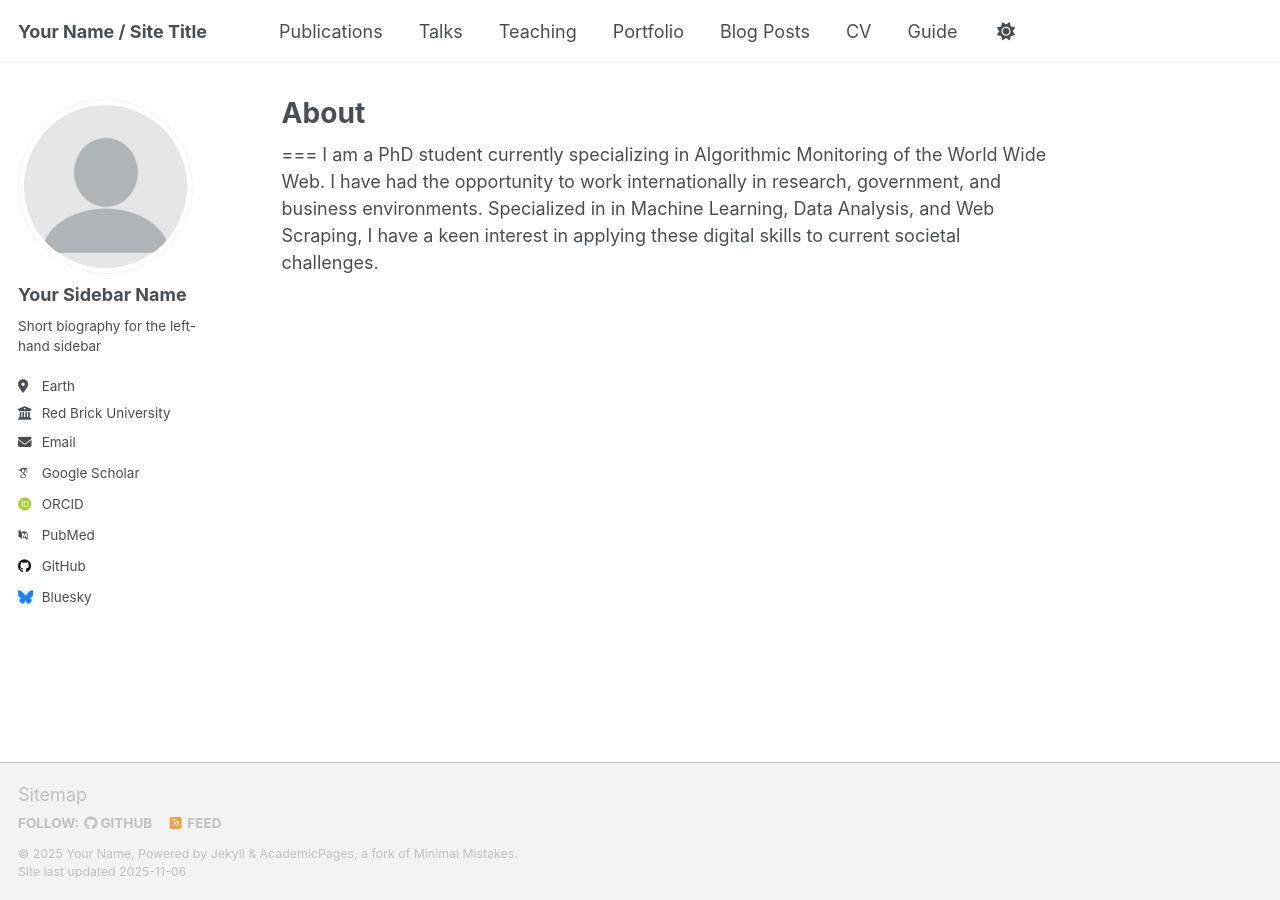
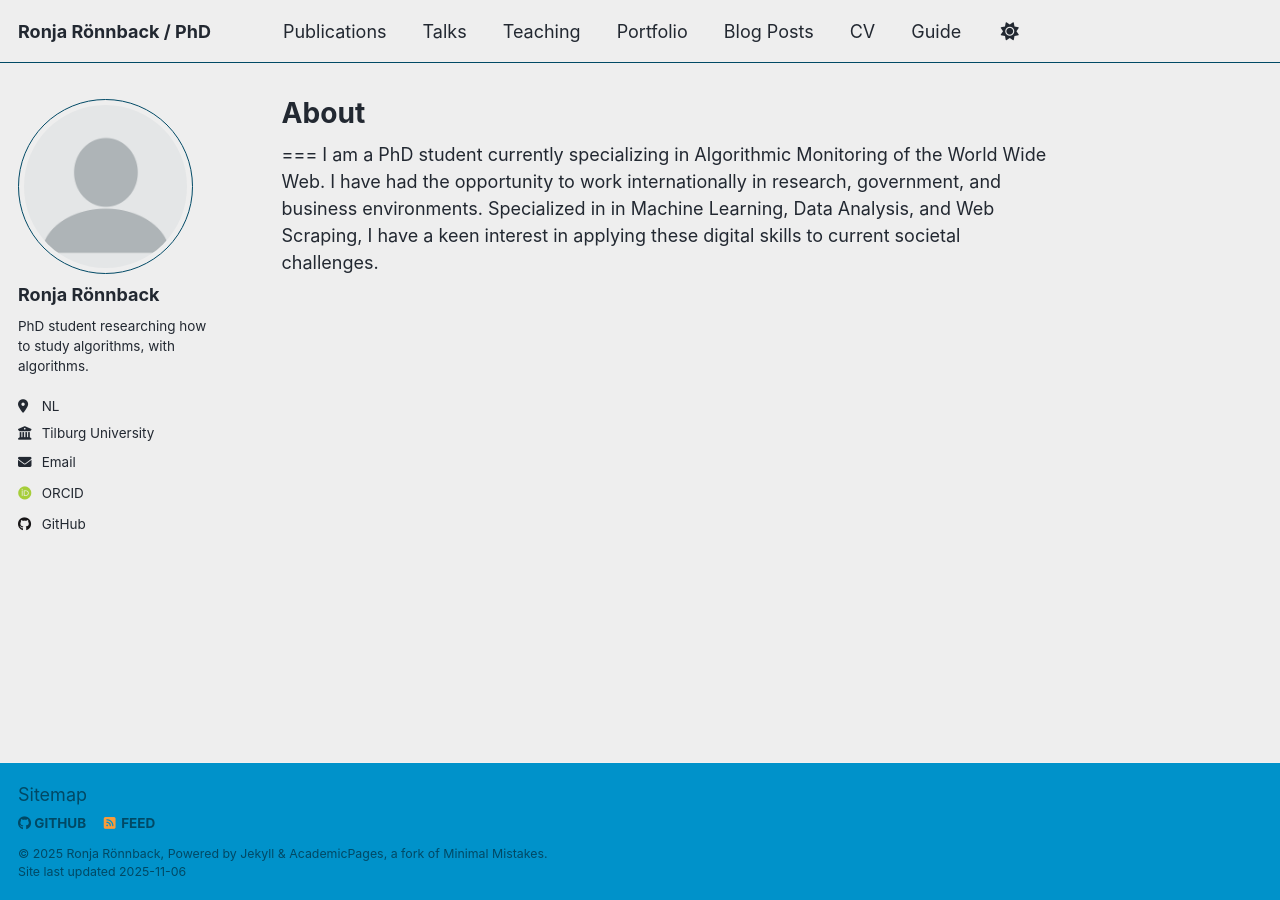
Before and after one commit to rtronnback/rtronnback.github.io, a Jekyll site: the page built from _pages/about.md, in a window 1280 px wide. Built offline with Jekyll 4.4.1, drawn with Linux system fonts in a browser that asks for light colours; some web fonts are replaced; a script that is not in the unit is left out.

Commit message:
Update _config.yml

```diff
--- a/_config.yml
+++ b/_config.yml
@@ -7,12 +7,12 @@
 # server process.
 
 # Basic Site Settings
-locale                   : "en-US"
-site_theme               : "default" # Currently available options are "default", "air"
-title                    : "Your Name / Site Title"
+locale                   : "en-UK"
+site_theme               : "air" # Currently available options are "default", "air"
+title                    : "Ronja Rönnback / PhD"
 title_separator          : "-"
-name                     : &name "Your Name"
-description              : &description "Your Name's academic portfolio"   # Update this with a general description of your site, this is the default if not overridden by a page
+name                     : &name "Ronja Rönnback"
+description              : &description "Ronja Rönnback's academic portfolio"   # Update this with a general description of your site, this is the default if not overridden by a page
 url                      : https://academicpages.github.io # The base hostname & protocol for your site e.g. "https://[your GitHub username].github.io",
                                                            # or if you already have some other page hosted on Github then use "https://[your GitHub username].github.io/[Your Repo Name]"
 baseurl                  : "" # the subpath of your site, e.g. "/blog"
@@ -24,23 +24,23 @@ repository               : "academicpages/academicpages.github.io"
 author:
   # Biographic information
   avatar           : "profile.png"
-  name             : "Your Sidebar Name"
+  name             : "Ronja Rönnback"
   pronouns         : # example: "she/her"
-  bio              : "Short biography for the left-hand sidebar"
-  location         : "Earth"
-  employer         : "Red Brick University"
+  bio              : "PhD student researching how to study algorithms, with algorithms."
+  location         : "NL"
+  employer         : "Tilburg University"
   uri              : # URL
-  email            : "none@example.org"
+  email            : "r.g.i.ronnback@tilburguniversity.edu"
 
   # Academic websites
   academia         : # URL
   arxiv            : # URL - Update with the correct link to your profile
-  googlescholar    : "https://scholar.google.com/citations?user=PS_CX0AAAAAJ"
+  googlescholar    : # # "https://scholar.google.com/citations?user=PS_CX0AAAAAJ"
   inspire-hep      : # URL
   impactstory      : # URL
-  orcid            : "https://orcid.org/yourorcidurl"
+  orcid            : "https://orcid.org/0000-0001-7629-4680"
   semantic         : # URL
-  pubmed           : "https://www.ncbi.nlm.nih.gov/pubmed/?term=john+snow"
+  pubmed           : # "https://www.ncbi.nlm.nih.gov/pubmed/?term=john+snow"
   researchgate     : # URL
   scopus           : # URL
 
@@ -48,13 +48,13 @@ author:
   bitbucket        : # Username - Update with your username on the site
   codepen          : # Username
   dribbble         : # Username
-  github           : "academicpages"
+  github           : "rtronnback"
   kaggle           : # Username
   stackoverflow    : # User number or user number and name (i.e., use "1" or "1/jeff-atwood")
 
   # Social media
   artstation       : # Username
-  bluesky          : "bsky.app" # Replace this with you Bluesky username
+  bluesky          : # "bsky.app" # Replace this with you Bluesky username
   facebook         : # Username
   flickr           : # Username
   foursquare       : # Username
```
